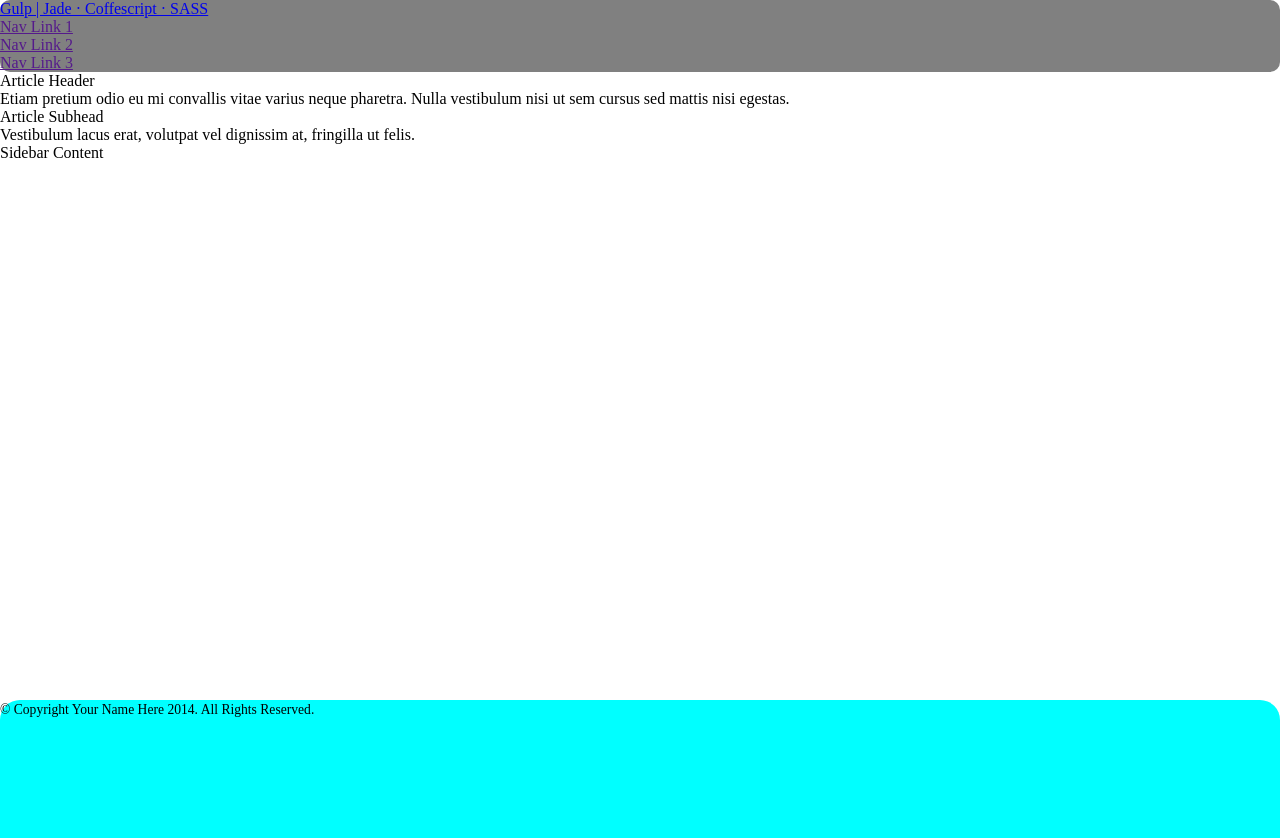
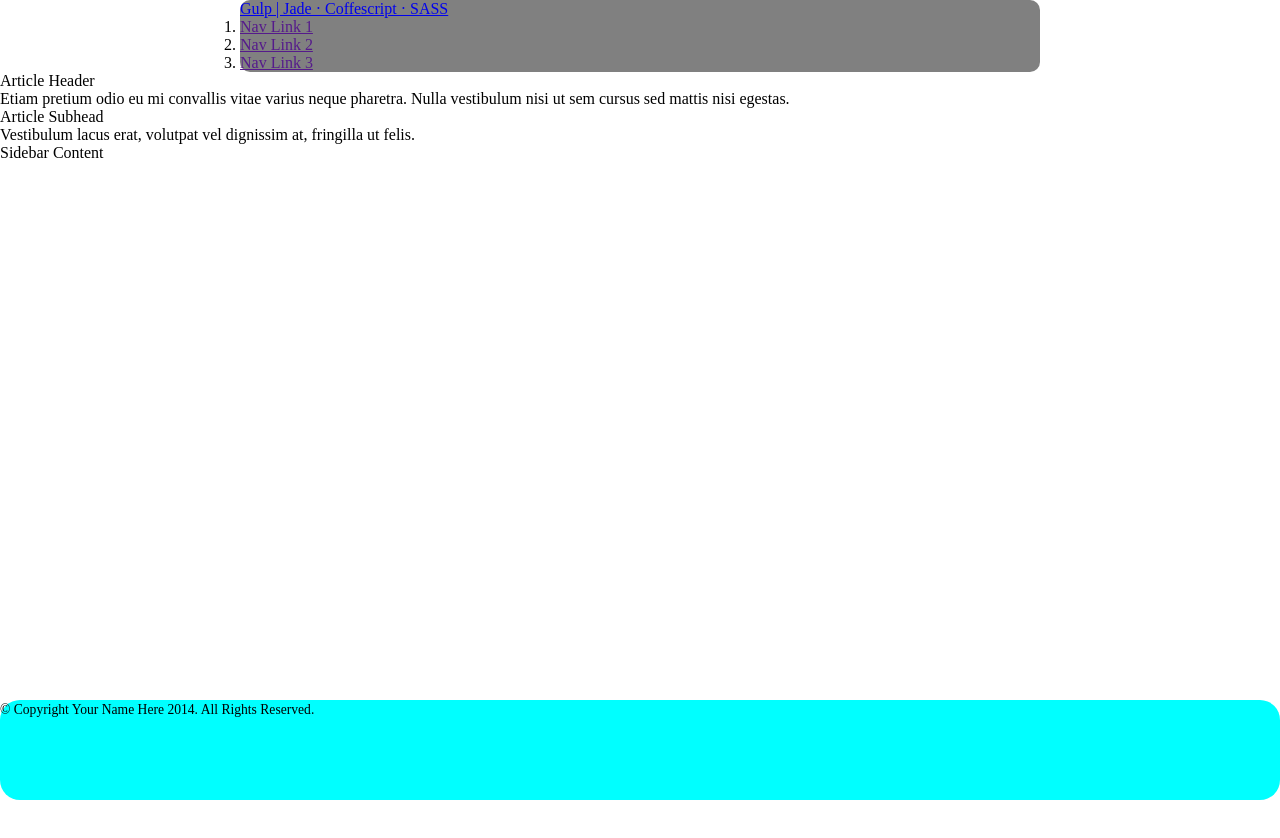
Before and after one commit to Memon2410/tpl, a website: page jade/index.jade in a window 1280 px wide. Shown: the top 838 px of the page. After the commit the page ends 800 px from the top, so only its background shows below. Drawn offline with nearby package versions, Linux system fonts and the light colour scheme; files that its build step writes are made by us from their sources; files whose address does not match are found by name.

Commit message:
Add operators SASS

```diff
--- a/sass/style.scss
+++ b/sass/style.scss
@@ -16,6 +16,8 @@ html, body {
 }
 
 header {
+	width: 600px / 960px * 100%; /* 62.5%*/
+	margin: 0 auto;
 	background-color: $other-color;
 	@include border-radius(10px);
 }
@@ -36,5 +38,5 @@ footer {
 }
 
 .site-footer, .wrapper:after {
-	height: $altura;
+	height: $altura-footer;
 }
```
